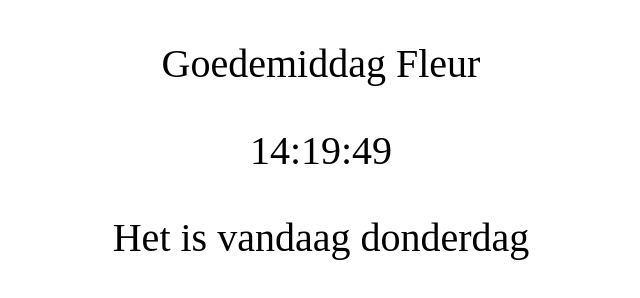
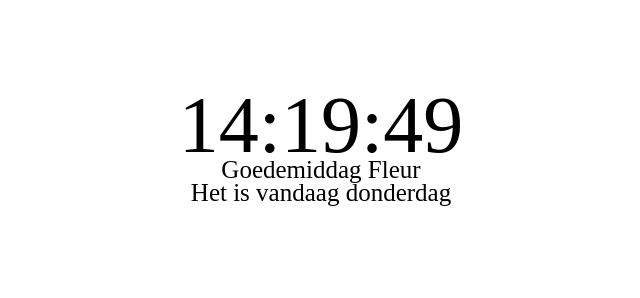
Before and after one commit to FleurAssendelft/Challenge-2-Fleur-Assendelft, a plain HTML site: page index.html in a window 1280 px wide. Shown: the whole page, without its empty margins (319-959 px from the left). Drawn offline with Linux system fonts and the light colour scheme.

Commit message:
Added time

```diff
--- a/index.html
+++ b/index.html
@@ -46,19 +46,20 @@
 		if(time >= 12 ){
 			document.getElementById('greeting').innerHTML = "Goedemiddag " + name;
 		}
+
+	function task(){
+		var d = new Date();
+		var time = d.getHours();
+	}
 	}
 </script>
 
 </head>
 
 <body onload="startTime();timeOfTheDay();greeting()"; >
+	<p  class="time" id="txt"></p>
 	<p class="begroeting" id="greeting"></p>
-	<p  class="time" id="txt"></p>
 	<p class="dag" id="day"></p>
-
-
-
-
 
 </body>
 </html>
--- a/style/style.css
+++ b/style/style.css
@@ -1,8 +1,15 @@
 body{
 	font-family: avenir;
+	text-align: center;
 }
 
-.time, .dag, .begroeting{
-	text-align: center;
-	font-size: 40px;
+.dag, .begroeting{
+	font-size: 25px;
+	margin-bottom: -30px;
 }
+
+
+.time{
+	font-size: 80px;
+	margin-bottom: -40px;
+}
```
